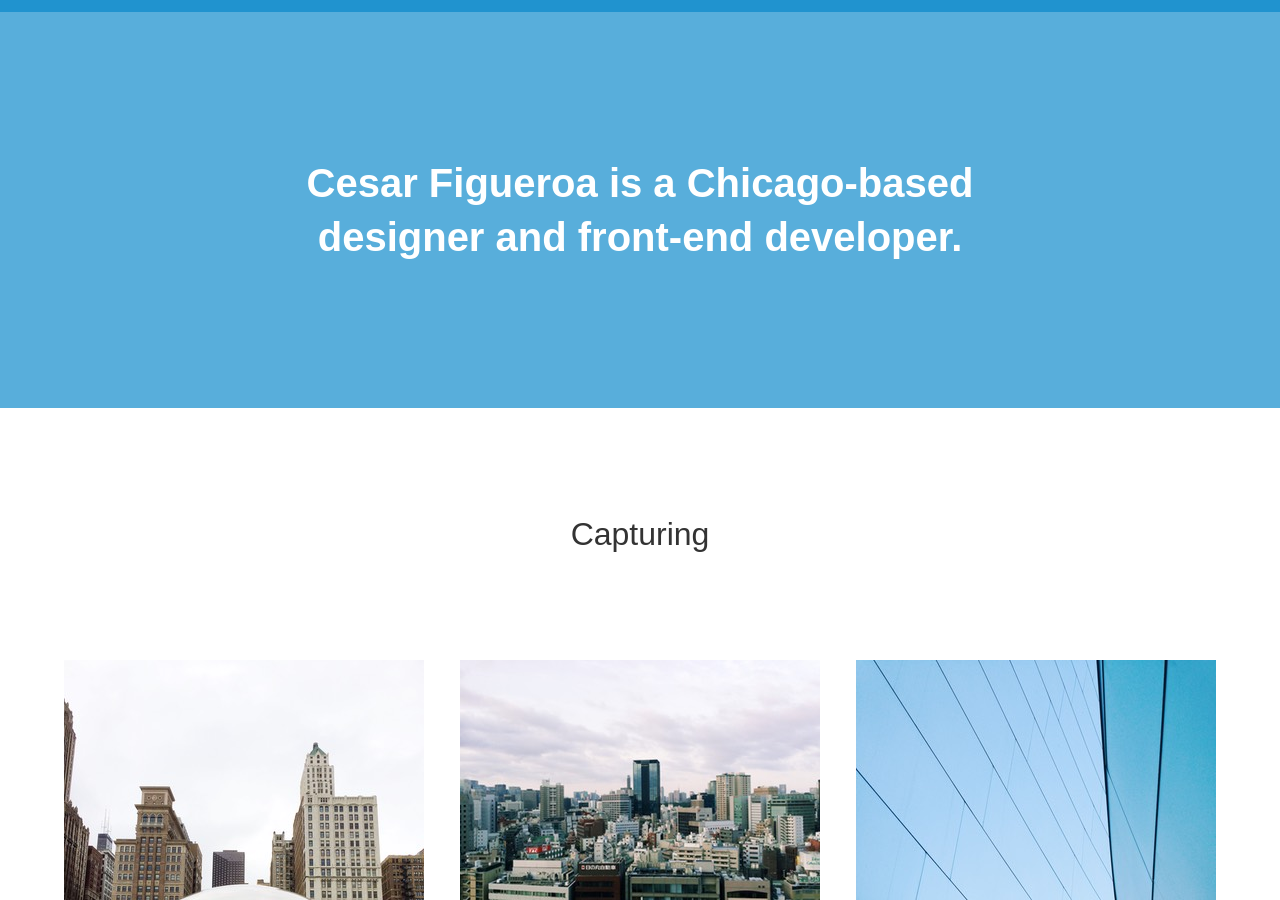
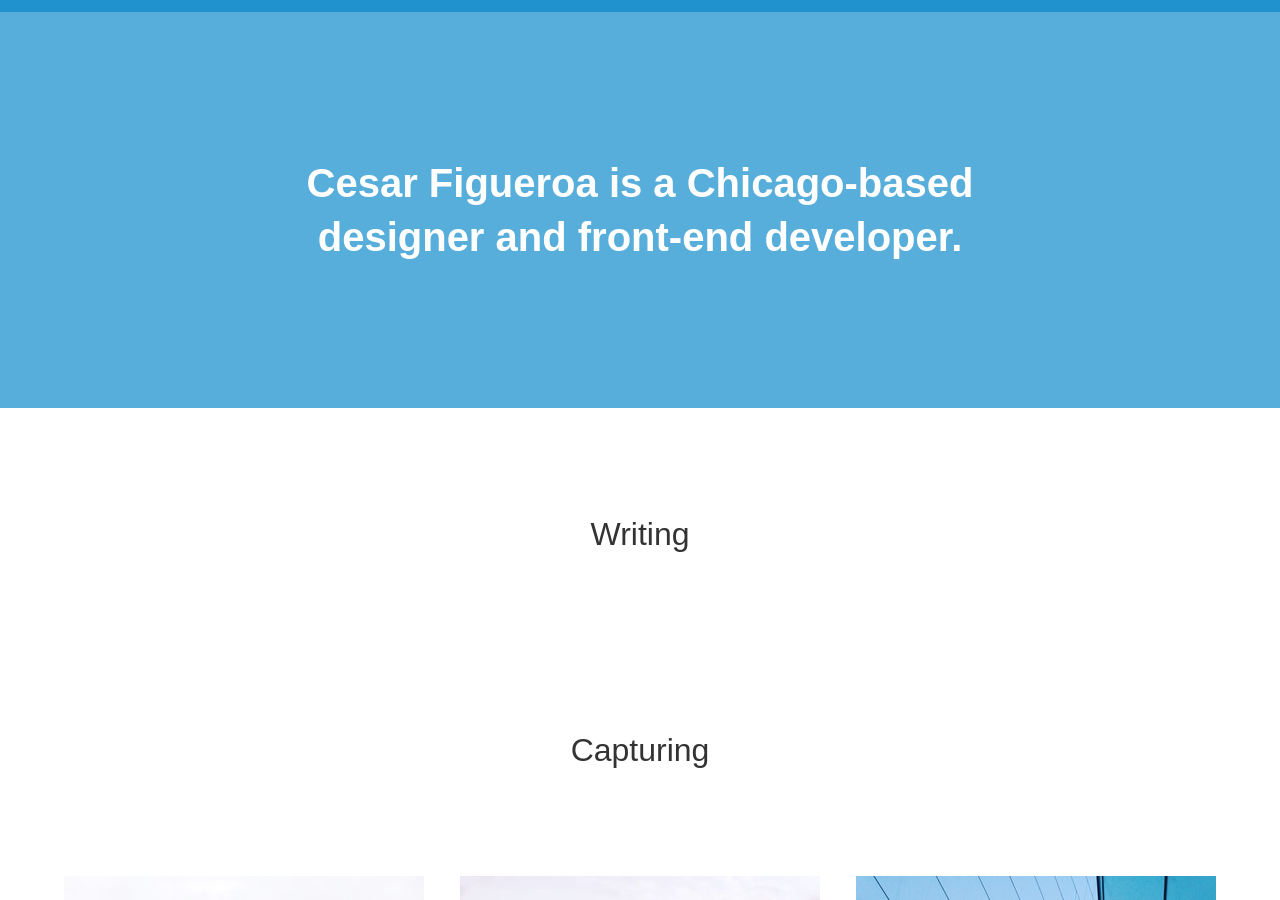
Before and after one commit to cesarfigueroa/cesarfigueroa.github.io, a Jekyll site: the page built from index.html, in a window 1280 px wide and 900 px high. Built offline with Jekyll 4.4.1, drawn with Linux system fonts in a browser that asks for light colours; Markdown is read by kramdown in place of the engine named in the settings; comment, search, counter and statistics services are not loaded.

Commit message:
Uncomment writing section

```diff
--- a/index.html
+++ b/index.html
@@ -2,7 +2,7 @@
 layout: default
 ---
 
-<!-- <section>
+<section>
   <h2>Writing</h2>
 
   <ol class="post-list">
@@ -15,7 +15,7 @@ layout: default
       </li>
     {% endfor %}
   </ol>
-</section> -->
+</section>
 
 <section>
   <h2>Capturing</h2>
```
